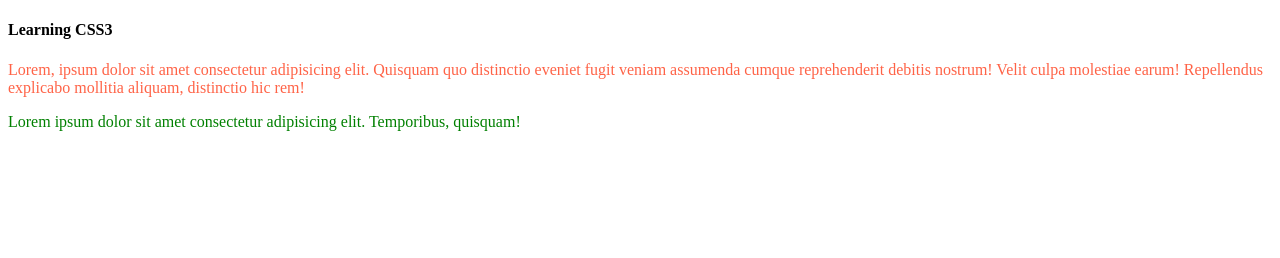
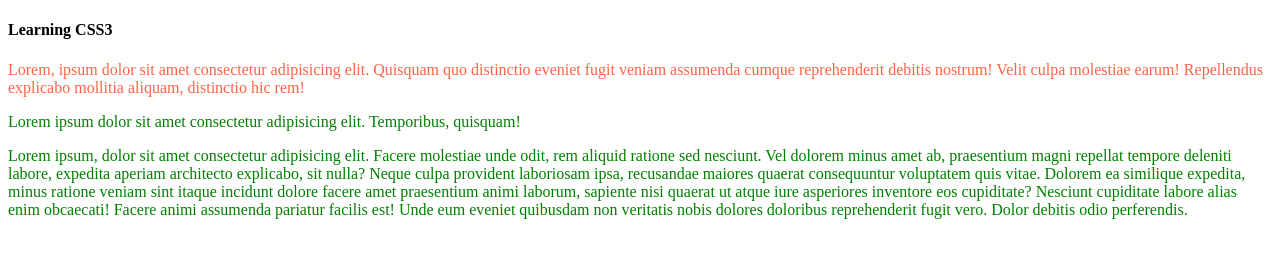
Before and after one commit to Salman18/learning-git-jan, a plain HTML site: page index.html in a window 1280 px wide. Drawn offline with Linux system fonts and the light colour scheme.

Commit message:
second commit

```diff
--- a/index.html
+++ b/index.html
@@ -13,6 +13,14 @@
         cumque reprehenderit debitis nostrum! Velit culpa molestiae earum! Repellendus explicabo mollitia aliquam,
         distinctio hic rem!</p>
     <p>Lorem ipsum dolor sit amet consectetur adipisicing elit. Temporibus, quisquam!</p>
+    <p>Lorem ipsum, dolor sit amet consectetur adipisicing elit. Facere molestiae unde odit, rem aliquid ratione sed
+        nesciunt. Vel dolorem minus amet ab, praesentium magni repellat tempore deleniti labore, expedita aperiam
+        architecto explicabo, sit nulla? Neque culpa provident laboriosam ipsa, recusandae maiores quaerat consequuntur
+        voluptatem quis vitae. Dolorem ea similique expedita, minus ratione veniam sint itaque incidunt dolore facere
+        amet praesentium animi laborum, sapiente nisi quaerat ut atque iure asperiores inventore eos cupiditate?
+        Nesciunt cupiditate labore alias enim obcaecati! Facere animi assumenda pariatur facilis est! Unde eum eveniet
+        quibusdam non veritatis nobis dolores doloribus reprehenderit fugit vero. Dolor debitis odio perferendis.
+    </p>
 </body>
 
 </html>
```
